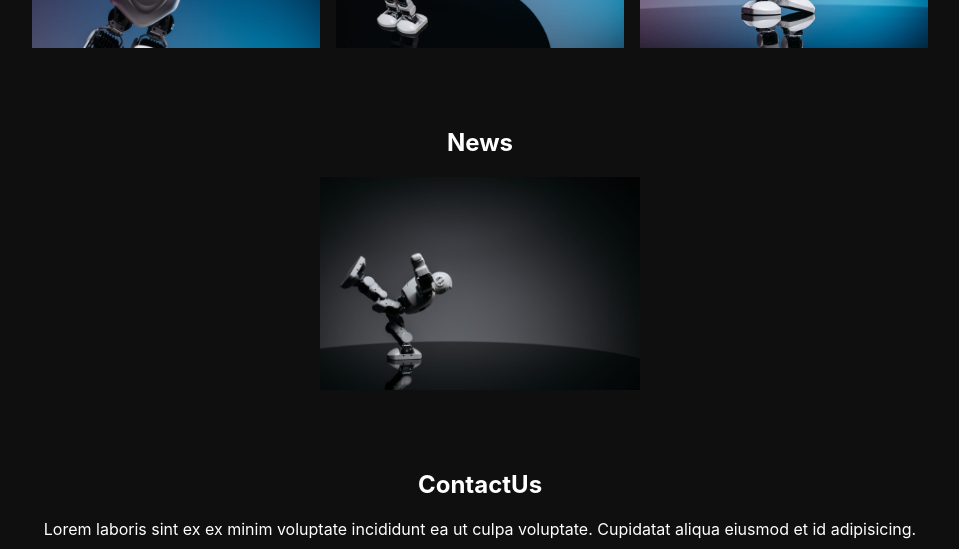
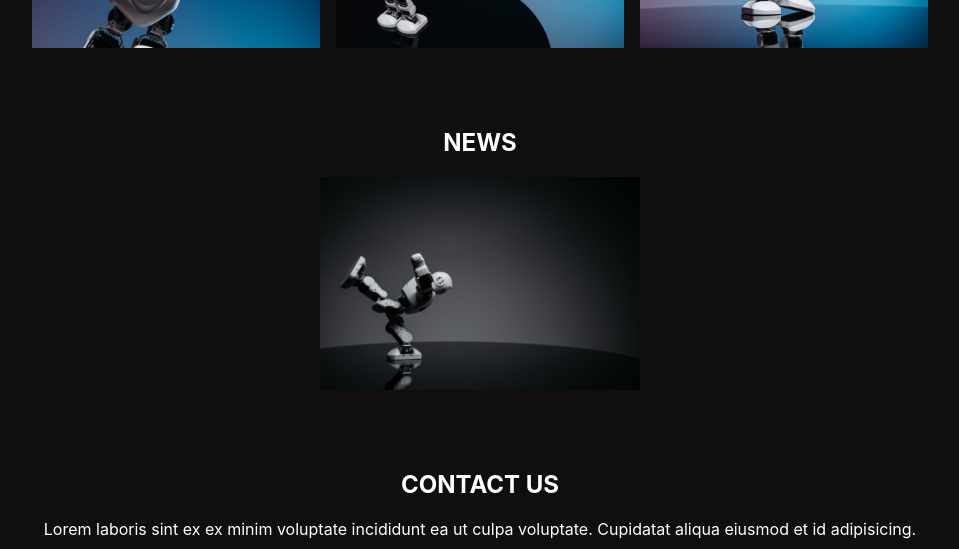
Before and after one commit to jesuanp/catalogo-jorge, a React (Create React App) app: page / in a window 1280 px wide. Shown: the part 1380-1929 px from the top of the page, without its empty margins (160-1119 px from the left). Built offline with nearby package versions, Linux system fonts and the light colour scheme.

Commit message:
arreglando el titulo

```diff
--- a/src/components/footer/Footer.js
+++ b/src/components/footer/Footer.js
@@ -10,7 +10,7 @@ export default function Footer() {
     return (
         <div className={s.container}>
             <div>
-                <h2 style={{textAlign: 'center'}}>ContactUs</h2>
+                <h2 style={{textAlign: 'center'}}>CONTACT US</h2>
 
                 <p style={{textAlign: 'center'}}>
                     Lorem laboris sint ex ex minim voluptate incididunt ea ut culpa voluptate. Cupidatat aliqua eiusmod et id adipisicing.
--- a/src/components/home/news/News.js
+++ b/src/components/home/news/News.js
@@ -7,7 +7,7 @@ export default function News() {
     return (
         <div className={s.container}>
 
-            <h2 style={{textAlign: 'center'}}>News</h2>
+            <h2 style={{textAlign: 'center'}}>NEWS</h2>
 
             <div className={s.postInstagram}>
                 <img className={s.img} src={image8} alt='imagen de feed de instagram' />
```
